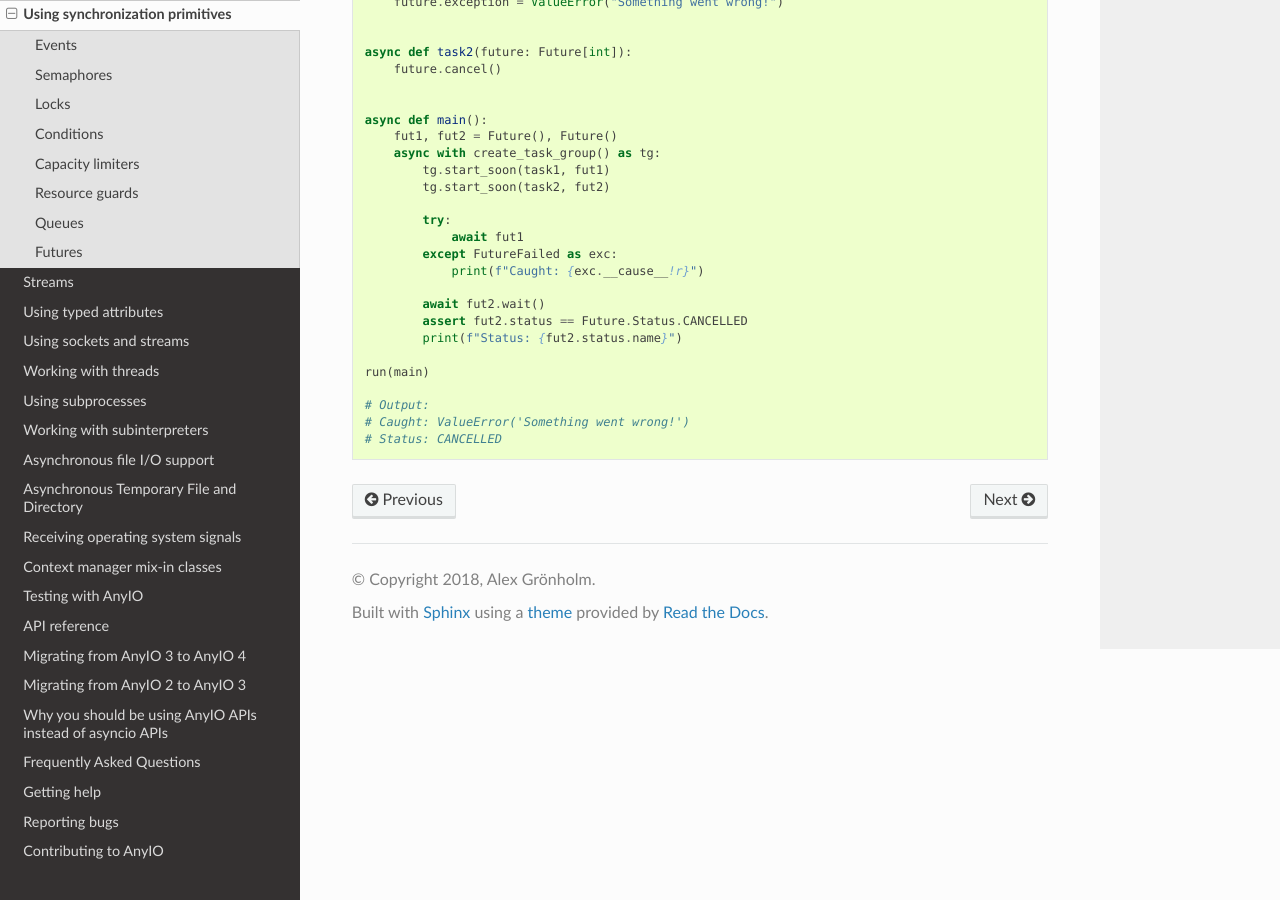
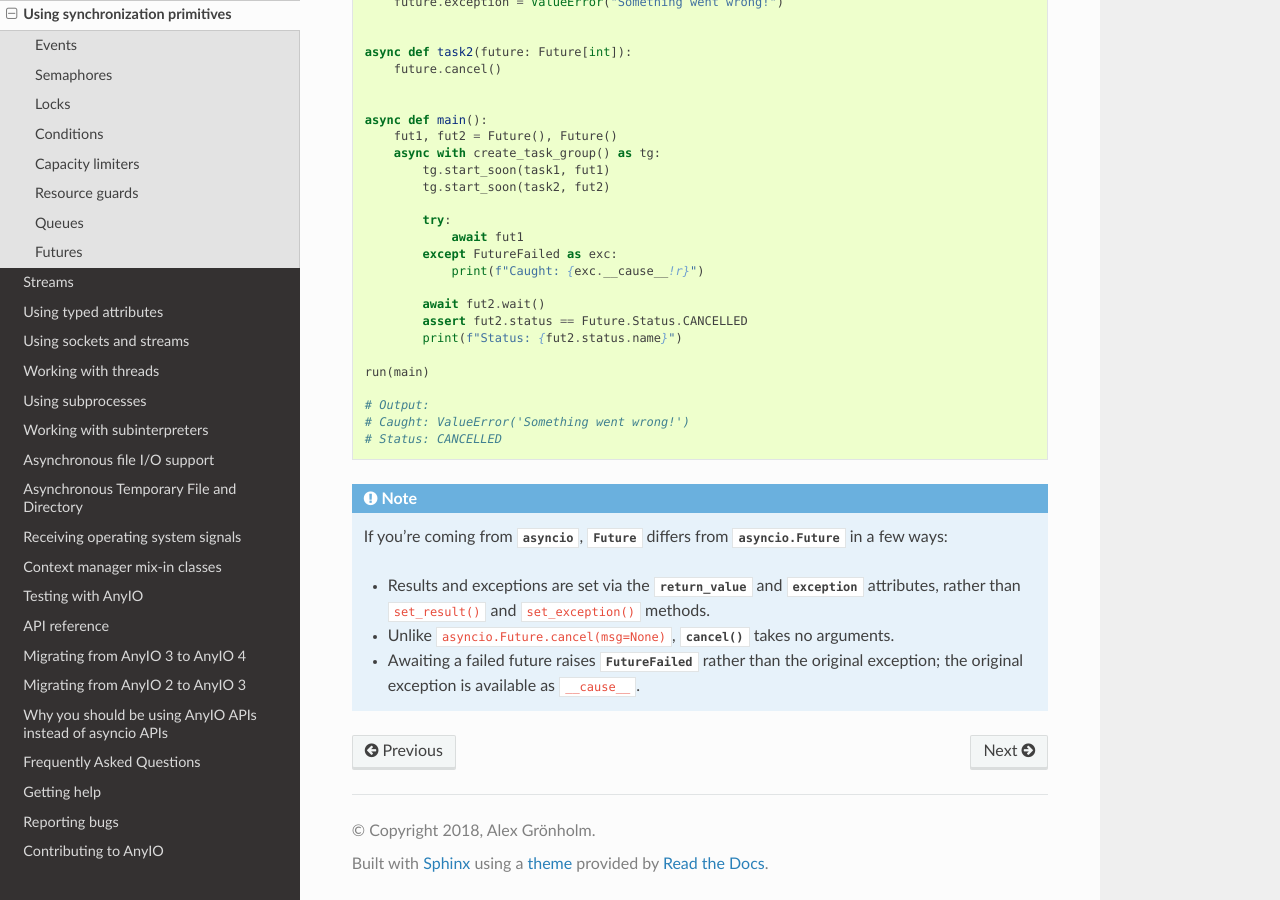
Before and after one commit to agronholm/anyio, a Sphinx documentation site: the page built from docs/synchronization.rst, in a window 1280 px wide and 900 px high, scrolled down 5922 px. Built offline with Sphinx 7.4.7 and the Read the Docs theme 3.1.0, drawn with Linux system fonts in a browser that asks for light colours; the version number could not be read and is left out.

Commit message:
update the docs

```diff
--- a/docs/synchronization.rst
+++ b/docs/synchronization.rst
@@ -284,10 +284,9 @@ A future can also finish with an exception instead of a value, or be cancelled b
 it finishes at all. Assigning an exception to :attr:`~Future.exception` puts the future into the
 :attr:`~Future.Status.FAILED` state; awaiting it then raises :exc:`FutureFailed`, with
 the original exception attached as ``__cause__``. Calling :meth:`~Future.cancel` puts it
-into the :attr:`~Future.Status.CANCELLED`
-state instead, and awaiting it raises :exc:`FutureCancelled`. To check which of these
-states a future ended up in without triggering either exception, use :meth:`~Future.wait`
-and inspect :attr:`~Future.status`::
+into the :attr:`~Future.Status.CANCELLED` state instead, and awaiting it raises :exc:`FutureCancelled`.
+To check which of these states a future ended up in without triggering either exception,
+use :meth:`~Future.wait` and inspect :attr:`~Future.status`::
 
     from anyio import Future, FutureFailed, create_task_group, run
 
@@ -320,3 +319,13 @@ and inspect :attr:`~Future.status`::
     # Output:
     # Caught: ValueError('Something went wrong!')
     # Status: CANCELLED
+
+.. note:: If you're coming from :mod:`asyncio`, :class:`Future` differs from
+   :class:`asyncio.Future` in a few ways:
+
+   * Results and exceptions are set via the :attr:`~Future.return_value` and
+     :attr:`~Future.exception` attributes, rather than ``set_result()`` and
+     ``set_exception()`` methods.
+   * Unlike ``asyncio.Future.cancel(msg=None)``, :meth:`~Future.cancel` takes no arguments.
+   * Awaiting a failed future raises :exc:`FutureFailed` rather than the original
+     exception; the original exception is available as ``__cause__``.
```
